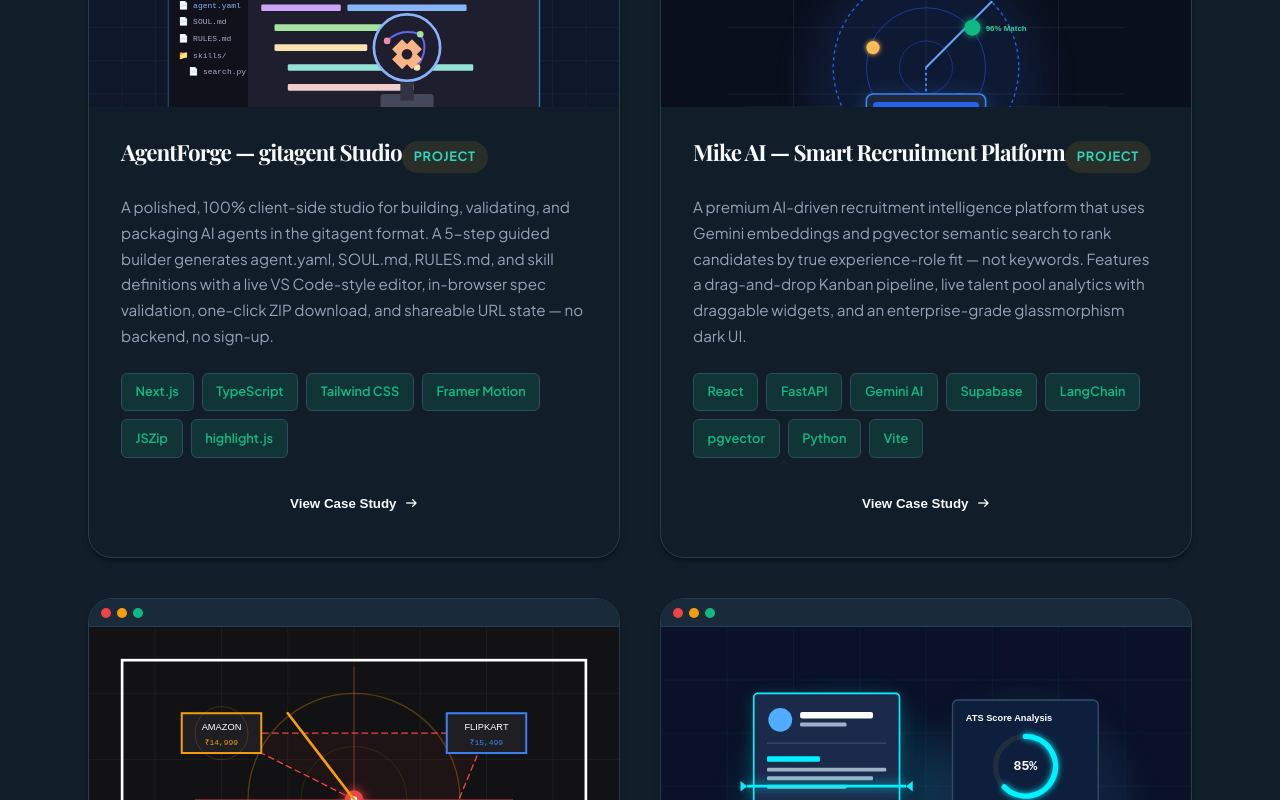
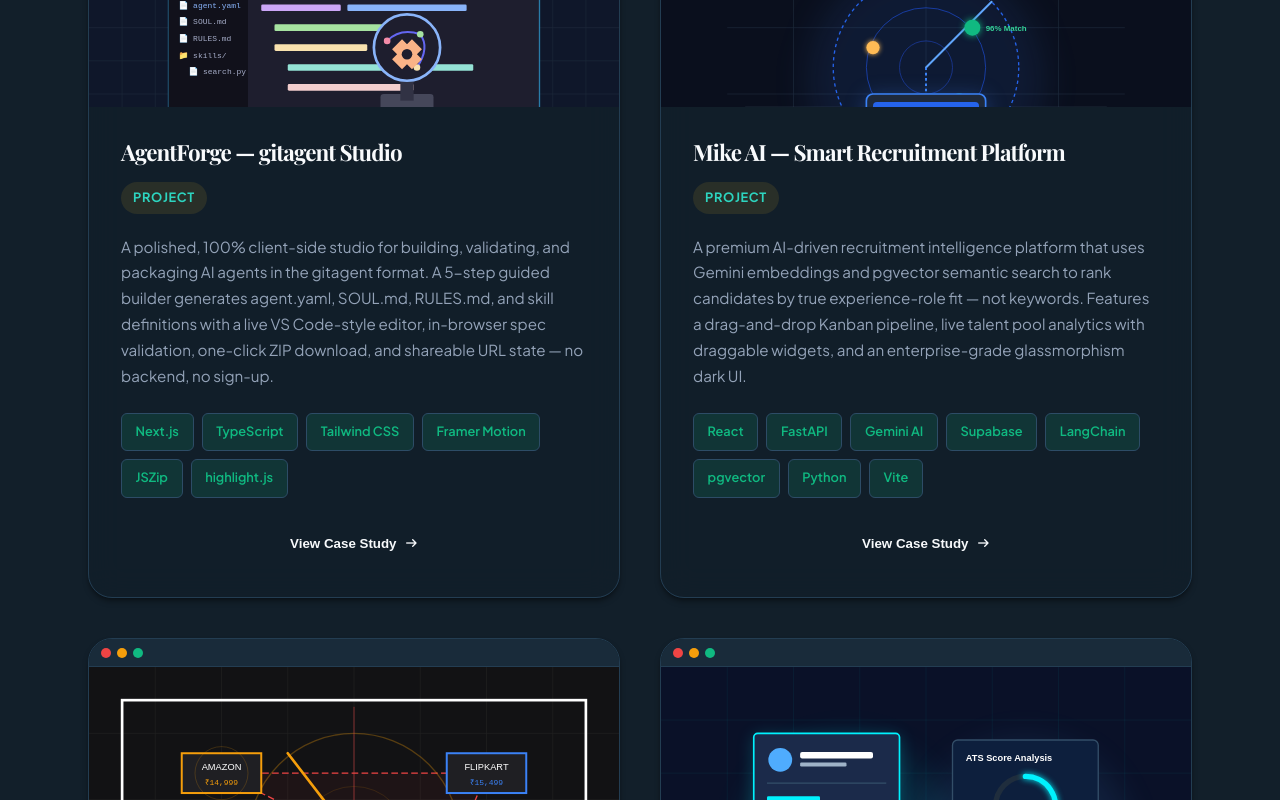
Before and after one commit to shoibahmad/portfolio-react, a React (Vite) app: page /projects in a window 1280 px wide. Shown: the part 1200-2000 px from the top of the page. Built offline with nearby package versions, Linux system fonts and the light colour scheme; a web font is replaced by a local one.

Commit message:
Added some UI changes

```diff
--- a/src/components/Projects.css
+++ b/src/components/Projects.css
@@ -158,6 +158,10 @@
 
 .project-header {
     margin-bottom: 1.25rem;
+    display: flex;
+    flex-direction: column;
+    align-items: flex-start;
+    gap: 0.5rem;
 }
 
 .project-header h3 {
```
